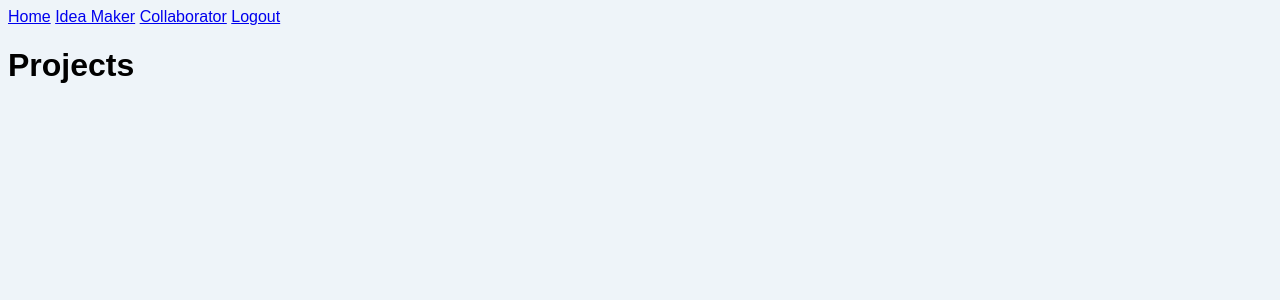
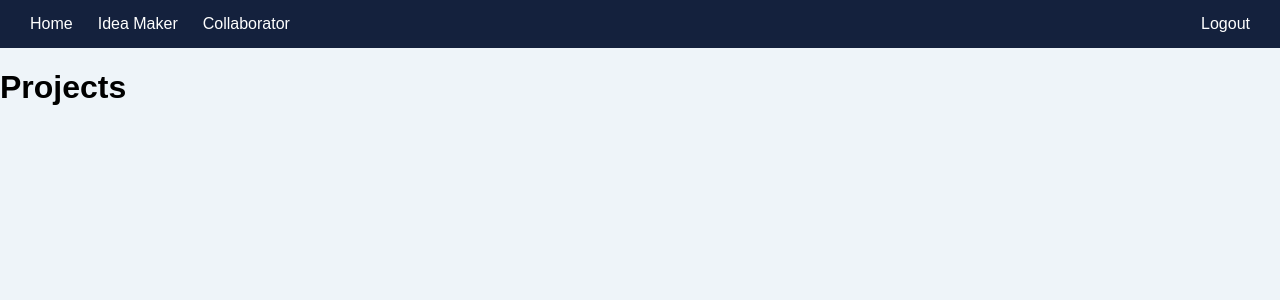
Before and after one commit to RanaAboudawoud/Team-Formation-Platform, a Django app: page /projects/ in a window 1280 px wide. Shown: the top 300 px of the page. Run offline with Django 5.2, Linux system fonts and the light colour scheme; data that the repository does not hold is empty.

Commit message:
Style navigation bar (#119)

```diff
--- a/core/static/core/style.css
+++ b/core/static/core/style.css
@@ -2,6 +2,7 @@
 body {
     font-family: Arial, sans-serif;
     background-color: #eef4f9;
+    margin: 0;
 }
 
 /* Authentication pages */
@@ -379,3 +380,23 @@ body {
     text-decoration: none;
     border-radius: 6px;
 }
+
+/* Navigation bar */
+
+.main-nav {
+    background-color: #14213D;
+    padding: 15px 30px;
+    display: flex;
+    gap: 25px;
+    align-items: center;
+}
+
+.main-nav a {
+    color: white;
+    text-decoration: none;
+    font-size: 16px;
+}
+
+.main-nav a:last-child {
+    margin-left: auto;
+}
--- a/core/templates/core/base.html
+++ b/core/templates/core/base.html
@@ -10,7 +10,7 @@
 
     <body>
         {% block navigation %}
-        <nav>
+        <nav class = "main-nav">
             <a href = {% url 'home' %}>Home</a>
             <a href = {% url 'idea_maker_profile' %}>Idea Maker</a>
             <a href = {% url 'collaborator' %}>Collaborator</a>
```
